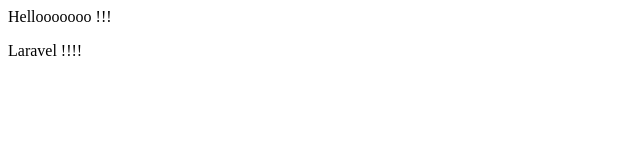
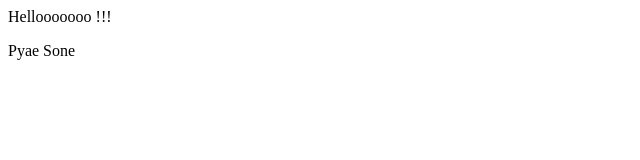
Before and after one commit to mgmgpyaesonewin/git-learn, a plain HTML site: page index.html in a window 1280 px wide. Shown: the full height of the page, 0-640 px from the left. Drawn offline with Linux system fonts and the light colour scheme.

Commit message:
pyaesone

```diff
--- a/index.html
+++ b/index.html
@@ -1,6 +1,6 @@
 <html>
 	<body>
 		<p>Hellooooooo !!! </p>
-		<p>Laravel !!!!</p>
+		<p>Pyae Sone</p>
 	</body>
 </html>
```
